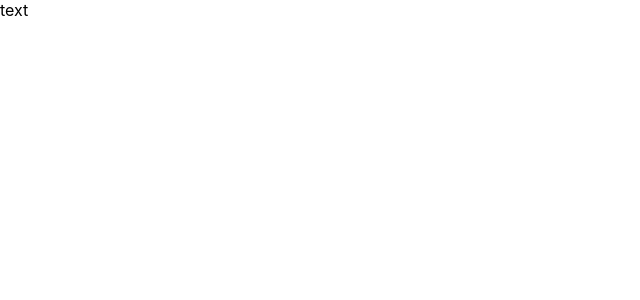
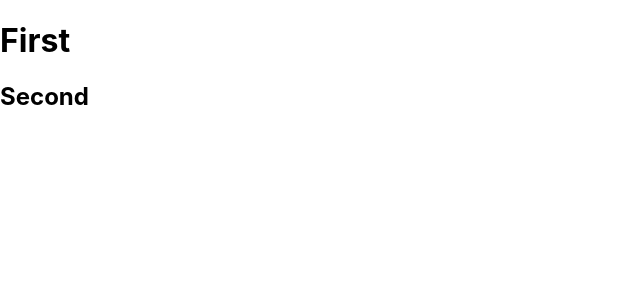
Before and after one commit to Edkinsss/React_code.mu, a React (Create React App) app: page / in a window 1280 px wide. Shown: the top 300 px of the page, without its empty margins (0-640 px from the left). Built offline with nearby package versions, Linux system fonts and the light colour scheme.

Commit message:
Введение в язык JSX в React

```diff
--- a/src/App.js
+++ b/src/App.js
@@ -1,9 +1,14 @@
 import React from 'react';
 
 function App() {
-	return <div>
-		text
-	</div>;
+	return <div class="aaa">
+    <h1 class="bbb">
+      First
+    </h1>
+    <h2 class="ccc">
+      Second
+    </h2>
+  </div>
 }
 
 export default App;
```
